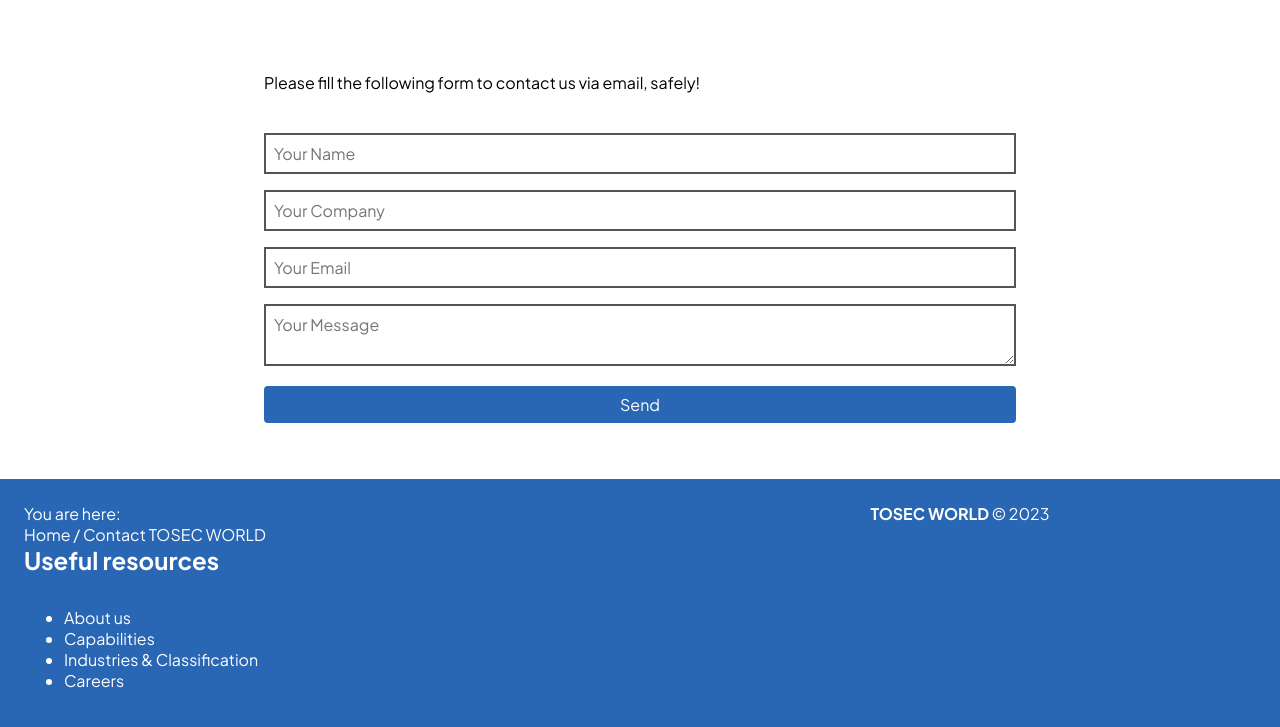
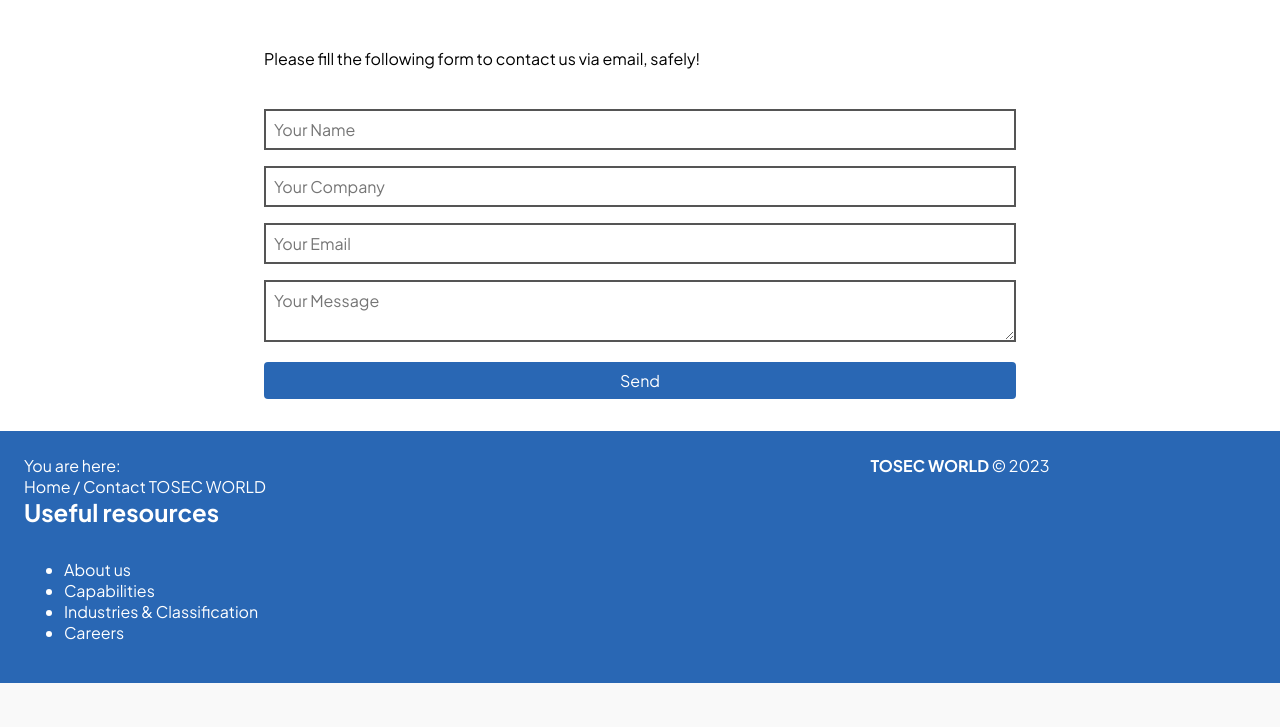
Before and after one commit to ren-id/tosecworld, a Jekyll site: the page built from docs/contact.md, in a window 1280 px wide and 1296 px high. Shown: the part 565-1292 px from the top of the window. Built offline with Jekyll 4.4.1, drawn with Linux system fonts in a browser that asks for light colours; our own code applies the rules of GitHub Pages for plain Markdown files.

Commit message:
Memperbaiki layout

```diff
--- a/docs/_layouts/default.html
+++ b/docs/_layouts/default.html
@@ -11,7 +11,7 @@
 </div>
 </div>
 
-<div class="background-light p-3">
+<div class="background-light">
     <section class="badan">
         <article class="p-3">
             {{ content }}
--- a/docs/index.html
+++ b/docs/index.html
@@ -121,7 +121,7 @@ the sake of sustaining life and economic growth and contributing to future gener
                 community of innovators, problem solvers, and visionaries dedicated to shaping the future. At
                 TOSEC WORLD, we're proud of our diverse team that thrives on creativity, collaboration, and
                 pushing boundaries.</p>
-            <p><a href="/careers" class="tombol tombol-putih">Join our team!</a></p>
+            <p><a href="/careers-career-opportunities" class="tombol tombol-putih">Join our team!</a></p>
         </div>
     </div>
 </div>
--- a/docs/industries.html
+++ b/docs/industries.html
@@ -4,7 +4,7 @@ description: "We cover companies of all sizes: SMEs and corporations."
 layout: default
 header-cover: https://images.pexels.com/photos/258160/pexels-photo-258160.jpeg?auto=compress&cs=tinysrgb&w=1260&h=750&dpr=1
 ---
-<div class="section p-3 center">
+<div class="section center">
     <h2 class="p-3" id="industries">Industries</h2>
     <div class="flex">
         <div class="col-3">
```
